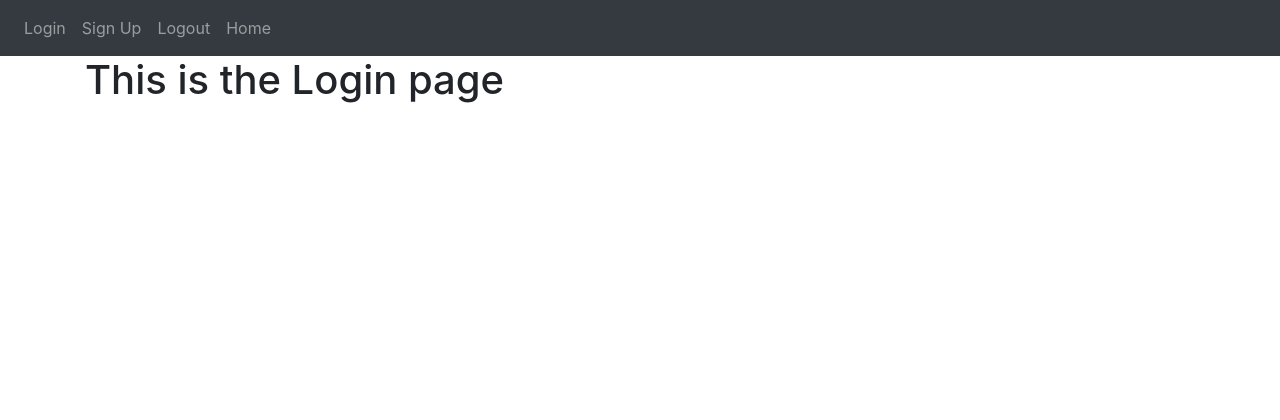
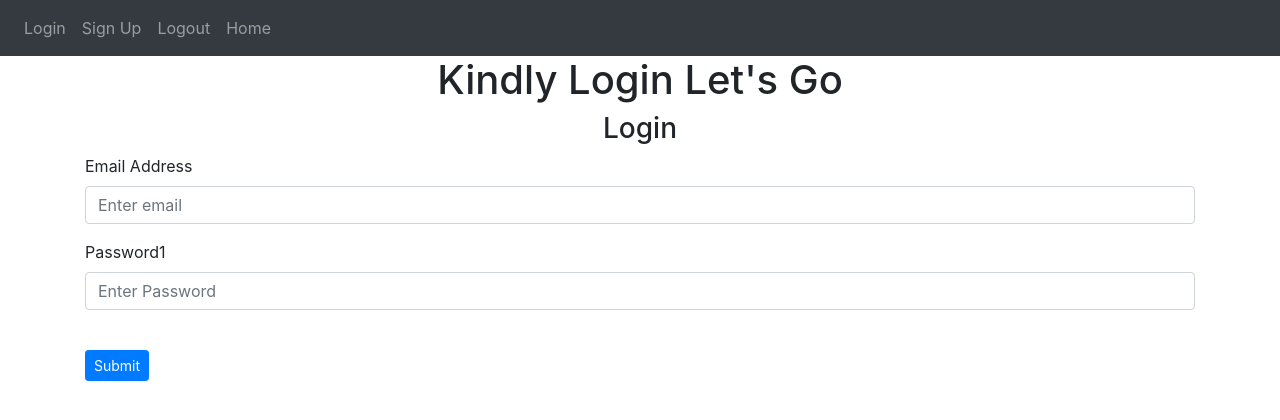
Before and after one commit to flyefe/app, a Flask app: page /login in a window 1280 px wide. Shown: the top 420 px of the page. Run offline with Flask 3, Linux system fonts and the light colour scheme; some libraries are stand-ins or nearby versions.

Commit message:
login page created

```diff
--- a/website/templates/login.html
+++ b/website/templates/login.html
@@ -5,6 +5,22 @@
 
 
 {% block content %}
-<h1>This is the Login page</h1>
+<h1 align="center">Kindly Login Let's Go</h1>
+<form methods="POST">
+    <h3 align="center">Login</h3>
+    <div class="form-group">
+        <label for="email">Email Address</label>
+        <input type="email" class="form-control" id="email" placeholder="Enter email">
+    </div>
+
+    <div class="form-group">
+        <label for="password">Password1</label>
+        <input type="password" class="form-control" id="password" placeholder="Enter Password">
+    </div>
+
+
+    <br>
+    <button type="submit" class="btn btn-primary btn-sm">Submit</button>
+</form>
 
 {% endblock %}
```
Also changed, not shown: website/templates/sign_up.html (+5 -9 lines).
